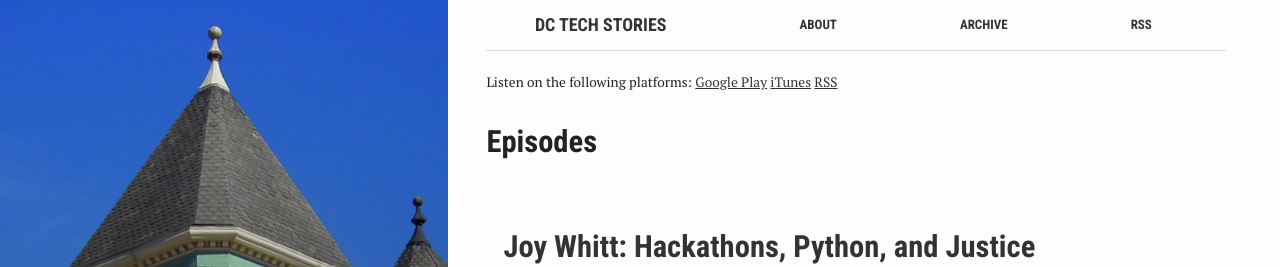
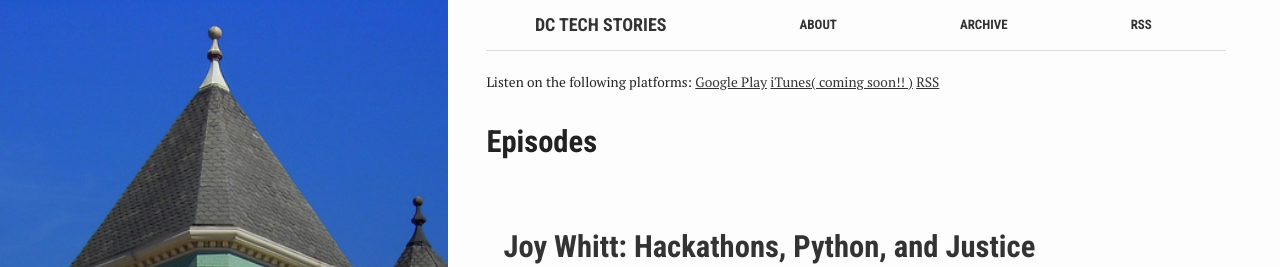
Before and after one commit to sirjessthebrave/dctechstories, a Jekyll site: the page built from index.html, in a window 1280 px wide. Shown: the top 267 px of the page. Built offline with Jekyll 4.4.1, drawn with Linux system fonts in a browser that asks for light colours.

Commit message:
update link

```diff
--- a/index.html
+++ b/index.html
@@ -6,8 +6,8 @@
 summary: ""
 ---
 <small>Listen on the following platforms:
-	<a href="https://play.google.com">Google Play</a>
-	<a href="https://www.apple.com/itunes/">iTunes</a>
+	<a href="https://play.google.com/music/m/Idezcondrndeyupir7fzpi3hbvi?t=DC_Tech_Stories">Google Play</a>
+	<a href="https://www.apple.com/itunes/">iTunes( coming soon!! )</a>
 	<a href="https://www.buzzsprout.com/108546.rss">RSS</a>
 </small>
 <br>
```
